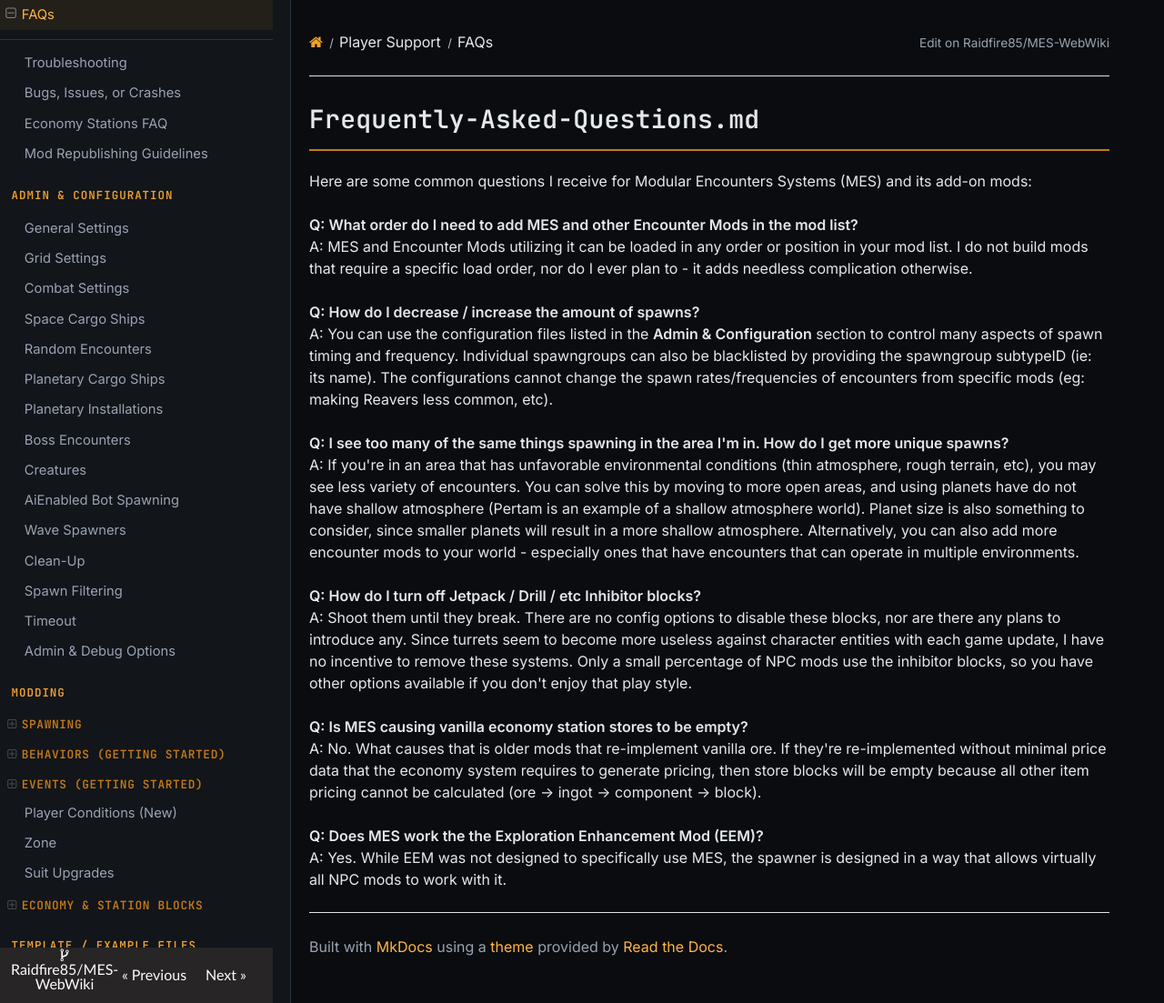
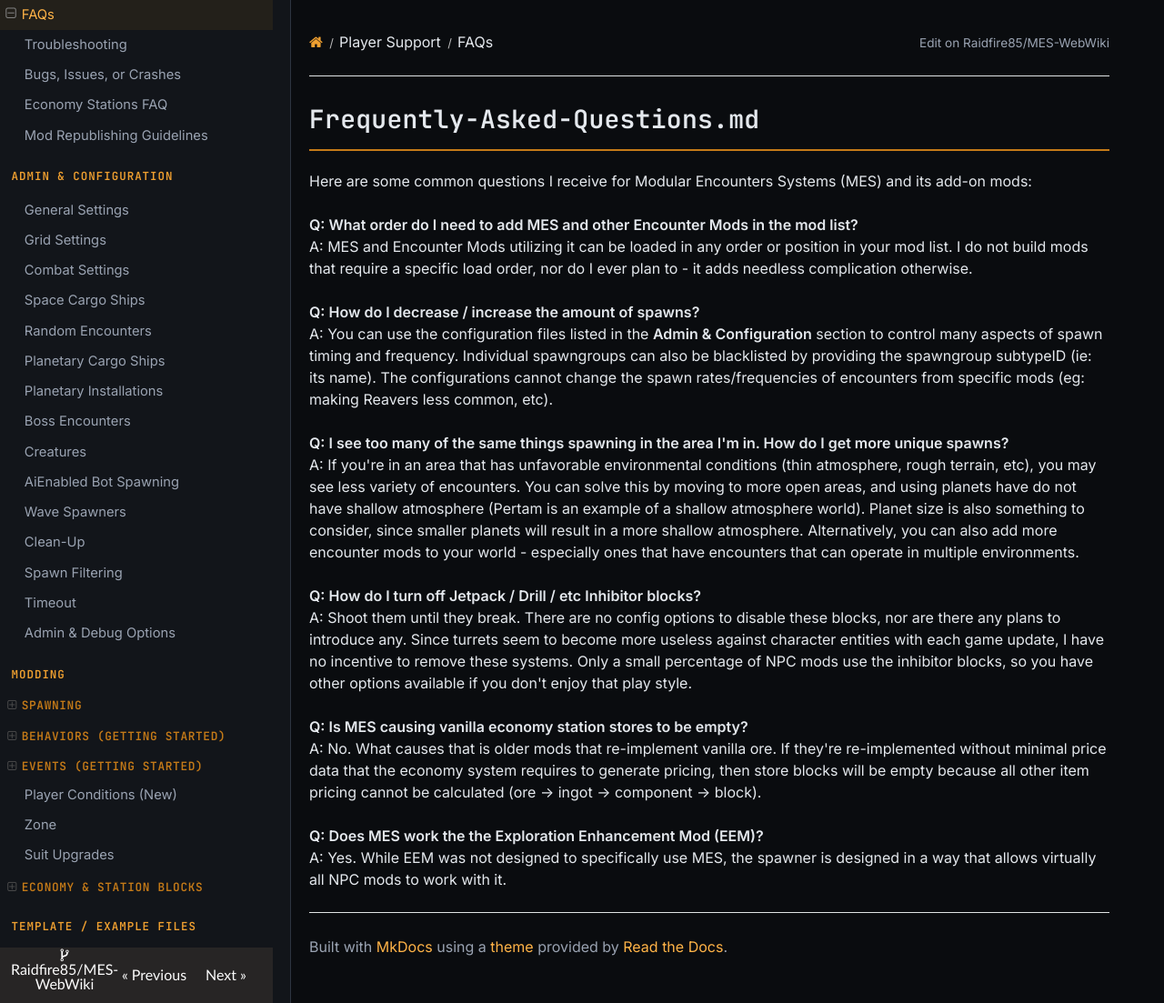
Before and after one commit to Raidfire85/MES-WebWiki, an MkDocs documentation site: the page built from docs/Frequently-Asked-Questions.md, in a window 1280 px wide and 1103 px high. Shown: the whole window at 91% size. Built offline with MkDocs 1.6.1, drawn with Linux system fonts in a browser that asks for light colours; nearby versions of some CDN libraries.

Commit message:
Fix empty sidebar TOC on leaf pages like Loot Profiles.
Hide expand toggles and empty ul.current placeholders MkDocs adds when a page has no in-page sections, and only apply TOC styling when section links exist.

```diff
--- a/docs/style.css
+++ b/docs/style.css
@@ -251,8 +251,13 @@
   color: var(--mes-amber) !important;
 }
 
-/* Hide useless expand toggles on leaf nav items (no nested ul). */
-.wy-menu-vertical li:not(:has(> ul)) > button.toctree-expand {
+/* Hide expand toggles when there are no nested nav items (empty ul.current doesn't count). */
+.wy-menu-vertical li:not(:has(> ul > li)) > button.toctree-expand {
+  display: none !important;
+}
+
+/* MkDocs emits an empty ul.current on leaf pages — suppress it entirely. */
+.wy-menu-vertical li.current > ul.current:not(:has(> li)) {
   display: none !important;
 }
 
@@ -284,8 +289,8 @@
   background: transparent !important;
 }
 
-/* In-page TOC (anchor links) under the current page — distinct from sibling nav pages */
-.wy-menu-vertical li.toctree-l1.current > ul.current {
+/* In-page TOC (anchor links) under the current page — only when sections exist */
+.wy-menu-vertical li.toctree-l1.current > ul.current:has(> li) {
   margin: 0.35em 0 0.5em 0.85em;
   padding: 0.15em 0 0.45em 0.65em;
   border-left: 2px solid var(--mes-amber-dim);
@@ -293,7 +298,7 @@
   border-radius: 0 3px 3px 0;
 }
 
-.wy-menu-vertical li.toctree-l1.current > ul.current::before {
+.wy-menu-vertical li.toctree-l1.current > ul.current:has(> li)::before {
   content: 'On this page';
   display: block;
   font-family: 'JetBrains Mono', ui-monospace, monospace;
@@ -305,7 +310,7 @@
   padding: 0.15em 0 0.4em 0.35em;
 }
 
-.wy-menu-vertical li.toctree-l1.current > ul.current a {
+.wy-menu-vertical li.toctree-l1.current > ul.current:has(> li) a {
   font-size: 0.78rem !important;
   font-weight: 400 !important;
   font-family: 'Inter', system-ui, sans-serif !important;
@@ -316,12 +321,12 @@
   border-left-color: transparent !important;
 }
 
-.wy-menu-vertical li.toctree-l1.current > ul.current a:hover {
+.wy-menu-vertical li.toctree-l1.current > ul.current:has(> li) a:hover {
   color: var(--mes-text) !important;
   background: var(--mes-bg-hover) !important;
 }
 
-.wy-menu-vertical li.toctree-l1.current > ul.current li.toctree-l2.current > a {
+.wy-menu-vertical li.toctree-l1.current > ul.current:has(> li) li.toctree-l2.current > a {
   color: var(--mes-amber-bright) !important;
   font-weight: 500 !important;
   background: rgba(240, 160, 48, 0.08) !important;
@@ -329,7 +334,7 @@
 }
 
 /* Visual break between in-page TOC and the next sibling nav page */
-.wy-menu-vertical ul.current > li.toctree-l1.current + li.toctree-l1 {
+.wy-menu-vertical ul.current > li.toctree-l1.current:has(> ul.current > li) + li.toctree-l1 {
   margin-top: 0.65em;
   padding-top: 0.55em;
   border-top: 1px solid var(--mes-border);
@@ -346,6 +351,8 @@
   color: var(--mes-amber-bright) !important;
   background: rgba(240, 160, 48, 0.08) !important;
   border-left-color: var(--mes-amber) !important;
+  border-top: none !important;
+  border-bottom: none !important;
 }
 
 .wy-menu-vertical li.toctree-l2 > a {
```
